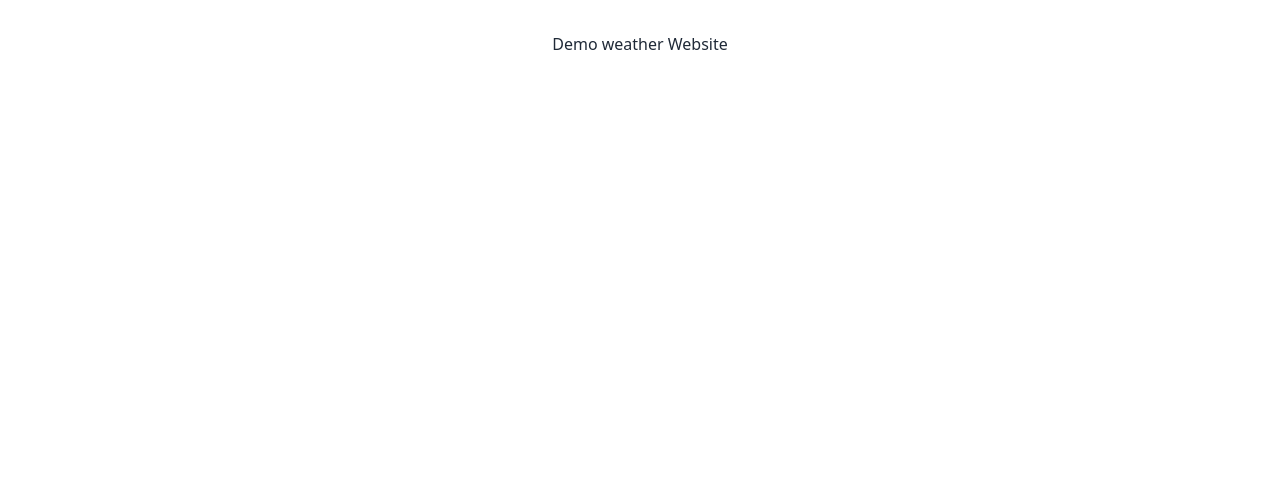
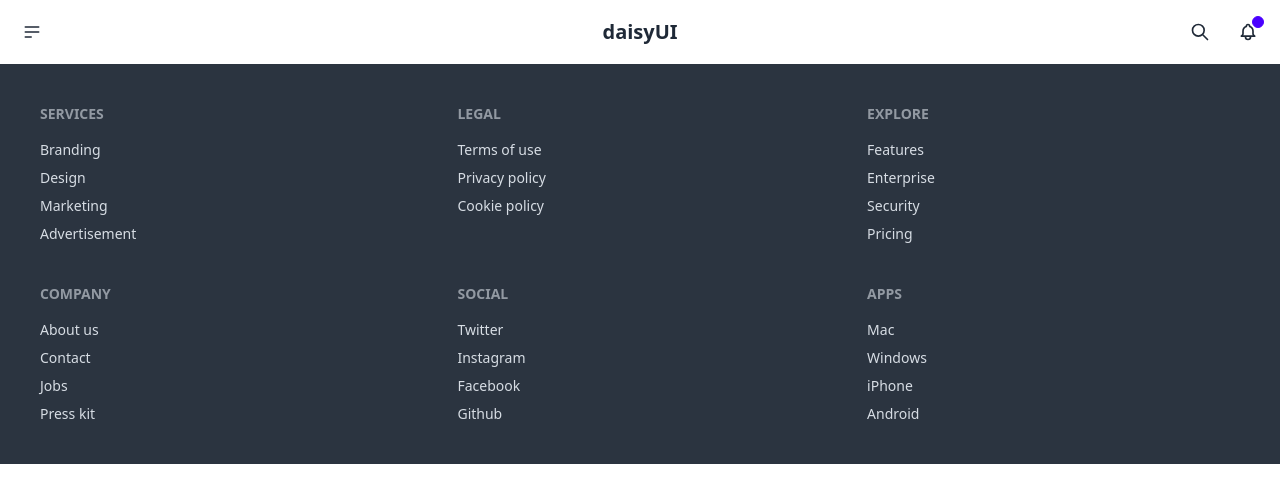
Before and after one commit to JFRashu/Weather-App, a React (Vite) app: page / in a window 1280 px wide. Shown: the top 502 px of the page. Built offline with nearby package versions, Linux system fonts and the light colour scheme.

Commit message:
Navbar And Footer Added

```diff
--- a/src/App.jsx
+++ b/src/App.jsx
@@ -1,16 +1,33 @@
-import { useState } from 'react'
-import reactLogo from './assets/react.svg'
-import viteLogo from '/vite.svg'
-import './App.css'
+
+
+import { BrowserRouter, Route, Routes } from 'react-router-dom'
+import Layout from './Routes/Layout'
+import Home from './Routes/Home'
+import Forecast from './Routes/Forecast'
+import Help from './Routes/Help'
+import { About } from './Routes/About'
 
 function App() {
   // const [count, setCount] = useState(0)
 
   return (
-    <>
-     <p>Demo weather Website</p>
-    </>
+    <div className="dark">
+<BrowserRouter>
+      <Routes>
+        <Route path="/" element={<Layout />}>
+          {/* Use 'index' for the home page route */}
+          <Route index element={<Home />} />  {/* Home route */}
+          <Route path="forecast" element={<Forecast />} />
+          <Route path="help" element={<Help />} />
+          <Route path="about" element={<About />} />
+          {/* Fallback route (for non-existing paths), redirecting to Home */}
+          <Route path="*" element={<Home />} />
+        </Route>
+      </Routes>
+    </BrowserRouter>
+    </div>
   )
+
 }
 
 export default App
--- /dev/null
+++ b/src/Components/Footer.jsx
@@ -0,0 +1,53 @@
+import React from 'react'
+
+const Footer = () => {
+  return (
+  <>
+      <footer className="footer bg-neutral text-neutral-content grid-rows-2 p-10">
+  <nav>
+    <h6 className="footer-title">Services</h6>
+    <a className="link link-hover">Branding</a>
+    <a className="link link-hover">Design</a>
+    <a className="link link-hover">Marketing</a>
+    <a className="link link-hover">Advertisement</a>
+  </nav>
+  <nav>
+    <h6 className="footer-title">Company</h6>
+    <a className="link link-hover">About us</a>
+    <a className="link link-hover">Contact</a>
+    <a className="link link-hover">Jobs</a>
+    <a className="link link-hover">Press kit</a>
+  </nav>
+  <nav>
+    <h6 className="footer-title">Legal</h6>
+    <a className="link link-hover">Terms of use</a>
+    <a className="link link-hover">Privacy policy</a>
+    <a className="link link-hover">Cookie policy</a>
+  </nav>
+  <nav>
+    <h6 className="footer-title">Social</h6>
+    <a className="link link-hover">Twitter</a>
+    <a className="link link-hover">Instagram</a>
+    <a className="link link-hover">Facebook</a>
+    <a className="link link-hover">Github</a>
+  </nav>
+  <nav>
+    <h6 className="footer-title">Explore</h6>
+    <a className="link link-hover">Features</a>
+    <a className="link link-hover">Enterprise</a>
+    <a className="link link-hover">Security</a>
+    <a className="link link-hover">Pricing</a>
+  </nav>
+  <nav>
+    <h6 className="footer-title">Apps</h6>
+    <a className="link link-hover">Mac</a>
+    <a className="link link-hover">Windows</a>
+    <a className="link link-hover">iPhone</a>
+    <a className="link link-hover">Android</a>
+  </nav>
+</footer>
+</>
+  )
+}
+
+export default Footer
--- /dev/null
+++ b/src/Components/Navbar.jsx
@@ -0,0 +1,74 @@
+import React from 'react'
+import { Link } from 'react-router-dom'
+
+const Navbar = () => {
+  return (
+    <div className="navbar bg-base-100">
+    <div className="navbar-start">
+      <div className="dropdown">
+        <div tabIndex={0} role="button" className="btn btn-ghost btn-circle">
+          <svg
+            xmlns="http://www.w3.org/2000/svg"
+            className="h-5 w-5"
+            fill="none"
+            viewBox="0 0 24 24"
+            stroke="currentColor">
+            <path
+              strokeLinecap="round"
+              strokeLinejoin="round"
+              strokeWidth="2"
+              d="M4 6h16M4 12h16M4 18h7" />
+          </svg>
+        </div>
+        <ul
+          tabIndex={0}
+          className="menu menu-sm dropdown-content bg-base-100 rounded-box z-[1] mt-3 w-52 p-2 shadow">
+
+          <li><Link to="/">Home</Link></li>
+            <li><Link to="/forecast">Forecast</Link></li>
+            <li><Link to="/help">Help</Link></li>
+            <li><Link to="/about">About</Link></li>
+        </ul>
+      </div>
+    </div>
+    <div className="navbar-center">
+      <a className="btn btn-ghost text-xl">daisyUI</a>
+    </div>
+    <div className="navbar-end">
+      <button className="btn btn-ghost btn-circle">
+        <svg
+          xmlns="http://www.w3.org/2000/svg"
+          className="h-5 w-5"
+          fill="none"
+          viewBox="0 0 24 24"
+          stroke="currentColor">
+          <path
+            strokeLinecap="round"
+            strokeLinejoin="round"
+            strokeWidth="2"
+            d="M21 21l-6-6m2-5a7 7 0 11-14 0 7 7 0 0114 0z" />
+        </svg>
+      </button>
+      <button className="btn btn-ghost btn-circle">
+        <div className="indicator">
+          <svg
+            xmlns="http://www.w3.org/2000/svg"
+            className="h-5 w-5"
+            fill="none"
+            viewBox="0 0 24 24"
+            stroke="currentColor">
+            <path
+              strokeLinecap="round"
+              strokeLinejoin="round"
+              strokeWidth="2"
+              d="M15 17h5l-1.405-1.405A2.032 2.032 0 0118 14.158V11a6.002 6.002 0 00-4-5.659V5a2 2 0 10-4 0v.341C7.67 6.165 6 8.388 6 11v3.159c0 .538-.214 1.055-.595 1.436L4 17h5m6 0v1a3 3 0 11-6 0v-1m6 0H9" />
+          </svg>
+          <span className="badge badge-xs badge-primary indicator-item"></span>
+        </div>
+      </button>
+    </div>
+  </div>
+  )
+}
+
+export default Navbar
--- /dev/null
+++ b/src/Routes/About.jsx
@@ -0,0 +1,7 @@
+import React from 'react'
+
+export const About = () => {
+  return (
+    <div>About</div>
+  )
+}
--- /dev/null
+++ b/src/Routes/Forecast.jsx
@@ -0,0 +1,11 @@
+import React from 'react'
+
+const Forecast = () => {
+  return (
+    <div>
+      Forecast
+    </div>
+  )
+}
+
+export default Forecast
--- /dev/null
+++ b/src/Routes/Help.jsx
@@ -0,0 +1,11 @@
+import React from 'react'
+
+const Help = () => {
+  return (
+    <div>
+      help
+    </div>
+  )
+}
+
+export default Help
--- /dev/null
+++ b/src/Routes/Home.jsx
@@ -0,0 +1,11 @@
+import React from 'react'
+
+const Home = () => {
+  return (
+    <div className='min-h-[80%]'>
+
+    </div>
+  )
+}
+
+export default Home
--- /dev/null
+++ b/src/Routes/Layout.jsx
@@ -0,0 +1,21 @@
+import React from 'react';
+import Navbar from '../Components/Navbar';
+import { Outlet } from 'react-router-dom';
+import Footer from '../Components/Footer';
+
+const Layout = () => {
+  return (
+   <>
+         {/* Navbar (self-closing tag) */}
+         <Navbar />
+      {/* Outlet (self-closing tag) */}
+      <Outlet />
+      {/* Footer (self-closing tag) */}
+      <Footer />
+   </>
+
+
+  );
+};
+
+export default Layout;
--- a/tailwind.config.js
+++ b/tailwind.config.js
@@ -1,5 +1,6 @@
 /** @type {import('tailwindcss').Config} */
 export default {
+  darkMode: 'class',
   content: [
     "./index.html",
     "./src/**/*.{js,ts,jsx,tsx}",
```
